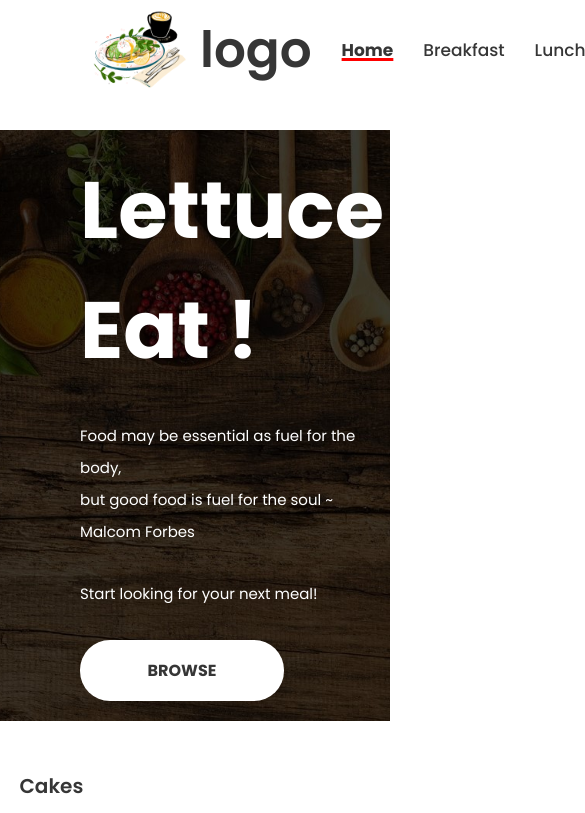
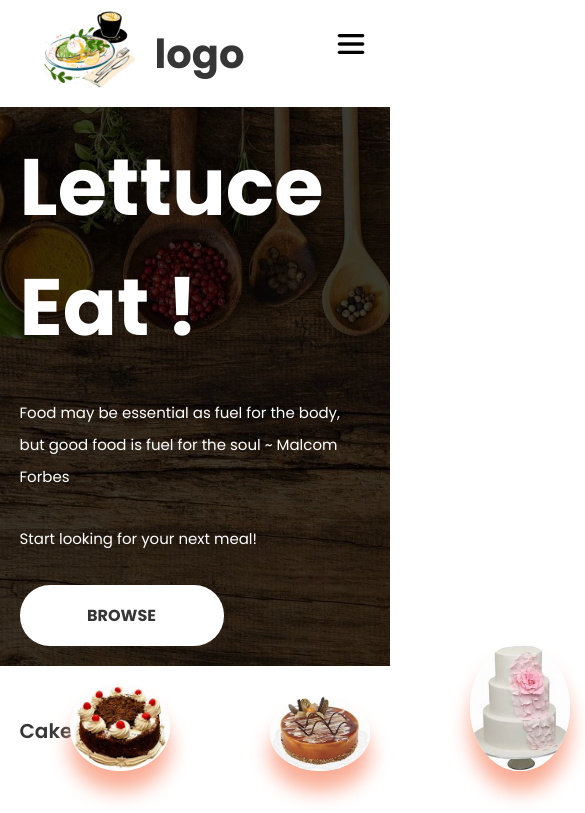
Before and after one commit to felicia138/Moko-A-Recipe-Search-App, a plain HTML site: page index.html in a window 390 px wide. Shown: the top 813 px of the page, 585 px wide, since content can reach past the window. Drawn offline with Linux system fonts and the light colour scheme.

Commit message:
$ git commit -"update changes to css and html"

```diff
--- a/index.html
+++ b/index.html
@@ -7,33 +7,35 @@
   <title>Recipes Website</title>
   <link href="style.css" rel="stylesheet" type="text/css" />
   <link href="responsive.css" rel="stylesheet" type="text/css" />
+  <script src="responsive.js"></script>
 </head>
 
 <body>
-  <section class="menu">
-    <div class="nav">
+  <header class="header-area">
+    <div class="container">
+      <div class="logo">
+        <div class="logo-image"><img src="img/food.gif" alt="food gif"></div>
+        <div class="logo-text">logo</div>
+      </div>
+      <div class="navbar-area">
+        <nav class="navbar" id="navigation">
           <ul>
-        <li>
-          <div class="logo">
-            <img src="img/food.gif" alt="food gif">
-            logo
-          </div>
-        </li>
             <li><a class="active" href="index.html">Home</a></li>
             <li><a href="breakfast.html">Breakfast</a></li>
             <li><a href="lunch.html">Lunch</a></li>
             <li><a href="dinner.html">Dinner</a></li>
             <li><a href="diet.html">Diet</a></li>
             <li><a href="region.html">Region</a></li>
-        <li><input type="text" placeholder="search" /></li>
+            <div id="search-bar">
+              <input type="search" id="searchKey" placeholder="search"/>
+              <button class="search" onclick="searchRecipe()"><img src="icons/search-icon.png"></button>
+            </div>
           </ul>
-
-      <div class="menu">
-        <img class="show_hide" src="icons/3 bar black.jpg" alt="Menu bar" hidden="true">
+          <button class="nav-toggler" onclick="myFunction()"></button>
+        </nav>
       </div>
-
     </div>
-  </section>
+  </header>
 
   <section class="grid" id="banner">
     <div class="content">
--- a/responsive.css
+++ b/responsive.css
@@ -0,0 +1,44 @@
+@media screen and (max-width: 800px) {
+
+    .nav-toggler {
+        display: block;
+        position: absolute;
+        right: 5%;
+        z-index: 99999;
+    }
+
+    .navbar {
+        min-height: 60px;
+    }
+
+    .navbar ul {
+        position: absolute;
+        width: 60%;
+        top: 60px;
+        right: 5%;
+        flex-direction: column;
+        align-items: center;
+        background-color: #fff;
+        max-height: 0;
+        overflow: hidden;
+        transition: .3s;
+        z-index: 99999;
+        box-shadow: 0 0 10px rgb(192, 190, 182);
+    }
+
+    .navbar ul li {
+        width: 100%;
+        text-align: left;
+        padding-right: 0;
+    }
+
+    .navbar ul li {
+        padding: 25px 25px 0px 25px;
+    }
+
+    .navbar.responsive ul {
+        max-height: 100vh;
+        padding-bottom: 25px;
+        overflow: visible;
+    }
+  }
--- /dev/null
+++ b/responsive.js
@@ -0,0 +1,9 @@
+function myFunction() {
+    var x = document.getElementById("navigation");
+    if (x.className === "navbar") {
+      x.className += " responsive";
+    }
+    else {
+      x.className = "navbar";
+    }
+}
--- a/script.js
+++ b/script.js
@@ -48,7 +48,8 @@ async function printRecipeDetails(recipe) {
     console.log(step.display_text);  //  displays recipe instructions
 }
 
-async function searchRecipe(searchKey) {
+async function searchRecipe() {
+  let searchKey = document.querySelector('#searchKey').value;
   searchKey = searchKey.replace(' ',"_");
 
   let url = new URL('https://tasty.p.rapidapi.com/recipes/list?from=0&size=50');
--- a/style.css
+++ b/style.css
@@ -14,38 +14,54 @@ body {
   background-color: white;
 }
 
-.nav {
+.header-area {
+  overflow: hidden;
+  width: 100%;
+}
+
+.container {
+  display: flex;
+  flex-direction: row;
+  align-items: center;
   padding: 10px;
-  padding-left: 80px;
-  padding-right: 20px;
+  margin-left: 5%;
+  margin-right: 5%;
 }
 
 .logo {
   display: grid;
-  grid-template-columns: 1fr 1fr;
   align-items: center;
-  font-weight: 600;
-  font-size: 50px;
-  font-family: 'Poppins', sans-serif;
+  grid-template-columns: 1fr 1fr 1fr;
+  column-gap: 5px;
+  padding: 0px;
+}
+
+.logo-text {
+  font-size: 40px;
+  font-weight: bold;
 }
 
 .logo img {
   height: 80px;
 }
 
-.nav ul{
+.navbar {
+  display: flex;
+}
+
+.navbar ul {
   display: flex;
   align-items: center;
-  align-content: flex-end;
   justify-content: space-between;
   list-style: none;
+  overflow: hidden;
 }
 
-.nav ul li{
-  padding-right: 30px;
+.navbar ul li {
+  padding-left: 30px;
 }
 
-.nav ul li a{
+.navbar ul li a{
   text-decoration: none;
   font-weight: 500;
   font-family: 'Poppins', sans-serif;
@@ -56,36 +72,55 @@ li:hover {
   font-weight: bold;
 }
 
-.nav ul li .active {
+.navbar ul li .active {
   text-decoration: underline red 3px;
   font-weight: bold;
   display: flex;
   position: relative;
 }
 
-.nav .menu{
-  width: 30px;
-  height: 30px;
+#search-bar {
+  padding-left: 30px;
+  display: grid;
+  align-items: center;
+  grid-template-columns: 1fr 1fr;
+}
+
+input {
+  text-align: center;
+  padding: 6px;
+  border: none;
+  font-size: 17px;
+}
+
+.search {
+  border: none;
+  background-color: transparent;
+}
+
+.search img {
+  padding-left: 0;
+  height: 20px;
   cursor: pointer;
 }
 
-.nav .menu img{
-  width: 100%;
-}
-
-input {
-  padding: 6px;
+.nav-toggler {
   border: none;
-
-  margin-right: 16px;
-  font-size: 17px;
+  background-color: transparent;
+  background-image: url(icons/menu.png);
+  background-size: cover;
+  width: 40px;
+  height: 40px;
+  display: none;
+  cursor: pointer;
 }
 
 #banner {
+  width: 100%;
   padding-top: 20px;
   padding-bottom: 20px;
-  padding-left: 80px;
-  padding-right: 20px;
+  padding-left: 5%;
+  padding-right: 5%;
   background-image: url(img/banner-background.jpg);
   background-repeat: no-repeat;
   background-position: center center;
@@ -180,7 +215,7 @@ input {
 grid-template-columns: repeat(4, 1fr);
 }
 
-.category .card-list . card{
+.category .card-list .card{
   width: 200px;
   height: auto;
   display: block;
@@ -191,7 +226,7 @@ grid-template-columns: repeat(4, 1fr);
   outline: 2px solid #faad96;
 }
 
-  .category .card-list . card img{
+  .category .card-list .card img{
     width: 100px;
     height: auto;
     bottom: 140px;
@@ -204,11 +239,11 @@ grid-template-columns: repeat(4, 1fr);
     border-radius: 50%;
   }
 
-.category . card-list .food-title{
+.category .card-list .food-title{
   padding: 40px 0 10px;
 }
 
-.category . card-list .card . food-title h1{
+.category .card-list .card .food-title h1{
   text-align: center;
   font-weight:bold;
   font-size: 16px;
```
Also changed, not shown: breakfast.html (+21 -14 lines), diet.html (+21 -14 lines), dinner.html (+21 -14 lines), lunch.html (+21 -14 lines), search.html (added, +46 -0 lines), icons/menu.png (added). Lines whose indentation alone changed are shown as unchanged.
